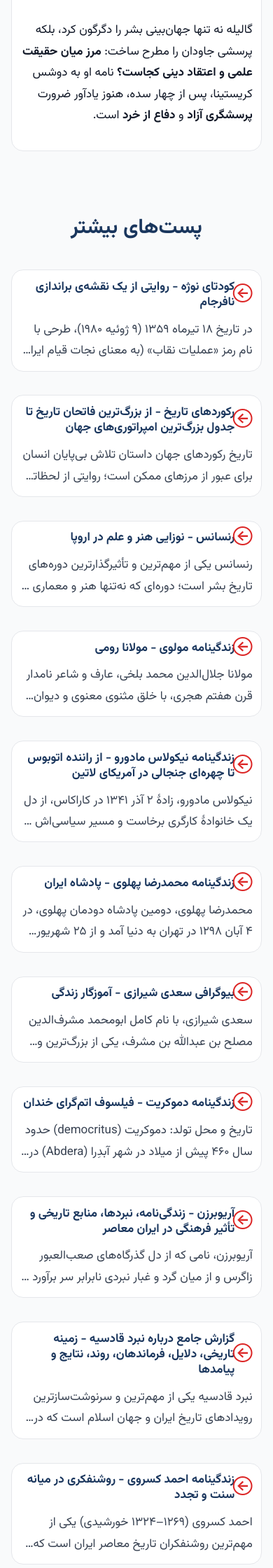
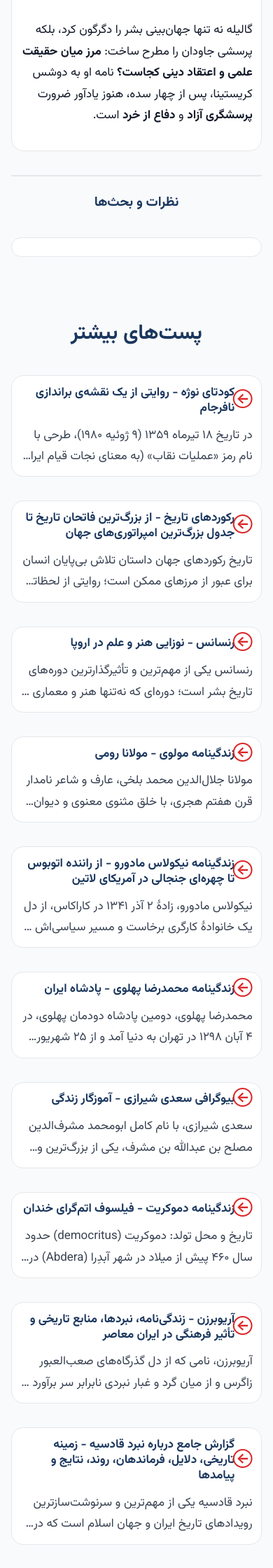
Before and after one commit to darkblog/darkblog.github.io, a Jekyll site: the page built from _posts/2025-7-5-68.md, in a window 390 px wide. Shown: the part 2635-4875 px from the top of the page at 70% size. Built offline with Jekyll 4.4.1, drawn with Linux system fonts in a browser that asks for light colours; comment, search, counter and statistics services are not loaded.

Commit message:
Update post.html

```diff
--- a/_layouts/post.html
+++ b/_layouts/post.html
@@ -478,6 +478,65 @@
             background-color: var(--color-bg);
         }
 
+        .comments-section {
+            margin-top: var(--spacing-xxl);
+            padding-top: var(--spacing-xl);
+            border-top: 2px solid var(--color-border);
+        }
+
+        .comments-title {
+            font-size: var(--font-size-2xl);
+            font-weight: 700;
+            color: var(--color-primary);
+            margin-bottom: var(--spacing-lg);
+            text-align: center;
+        }
+
+        .giscus-wrapper {
+            margin: var(--spacing-lg) 0;
+            background: var(--color-surface);
+            border-radius: var(--radius-lg);
+            padding: var(--spacing-lg);
+            border: 1px solid var(--color-border);
+        }
+
+        .giscus-wrapper .gsc-header {
+            padding: var(--spacing-md);
+            border-bottom: 1px solid var(--color-border);
+            margin-bottom: var(--spacing-md);
+        }
+
+        .giscus-wrapper .gsc-comments {
+            direction: rtl;
+            font-family: 'Vazirmatn', -apple-system, BlinkMacSystemFont, system-ui, sans-serif;
+        }
+
+        .giscus-wrapper .gsc-comment-box textarea {
+            font-family: 'Vazirmatn', -apple-system, BlinkMacSystemFont, system-ui, sans-serif;
+            text-align: right;
+            direction: rtl;
+        }
+
+        .giscus-noscript {
+            background: #fff3cd;
+            border: 1px solid #ffeaa7;
+            padding: var(--spacing-md);
+            border-radius: var(--radius-md);
+            text-align: center;
+            margin: var(--spacing-lg) 0;
+            font-size: var(--font-size-base);
+        }
+
+        .giscus-noscript a {
+            color: var(--color-accent);
+            text-decoration: none;
+            font-weight: 600;
+        }
+
+        .giscus-noscript a:hover {
+            text-decoration: underline;
+        }
+
         .more-posts {
             margin-top: var(--spacing-xxl);
         }
@@ -600,6 +659,19 @@
                 font-size: 0.9rem;
             }
 
+            .comments-section {
+                margin-top: var(--spacing-xl);
+                padding-top: var(--spacing-lg);
+            }
+
+            .comments-title {
+                font-size: var(--font-size-xl);
+            }
+
+            .giscus-wrapper {
+                padding: var(--spacing-md);
+            }
+
             .post-card {
                 padding: var(--spacing-md);
             }
@@ -646,6 +718,19 @@
             .article-content table td {
                 padding: 0.5rem;
                 font-size: 0.85rem;
+            }
+
+            .comments-section {
+                margin-top: var(--spacing-lg);
+                padding-top: var(--spacing-md);
+            }
+
+            .comments-title {
+                font-size: var(--font-size-lg);
+            }
+
+            .giscus-wrapper {
+                padding: var(--spacing-sm);
             }
 
             .post-card {
@@ -710,6 +795,10 @@
                 border: 1px solid #000000;
             }
 
+            .comments-section {
+                display: none;
+            }
+
             footer {
                 background: none;
             }
@@ -762,6 +851,34 @@
                     </div>
                 </article>
 
+                <div class="comments-section">
+                    <h2 class="comments-title">نظرات و بحث‌ها</h2>
+                    <div class="giscus-wrapper">
+                        <script src="https://giscus.app/client.js"
+                                data-repo="darkblog/darkblog.github.io"
+                                data-repo-id="MDEwOlJlcG9zaXRvcnkzNjUzNzE2NTI="
+                                data-category="Q&A"
+                                data-category-id="DIC_kwDOFcchBM4Ct4Fa"
+                                data-mapping="pathname"
+                                data-strict="0"
+                                data-reactions-enabled="1"
+                                data-emit-metadata="0"
+                                data-input-position="top"
+                                data-theme="preferred_color_scheme"
+                                data-lang="fa"
+                                data-loading="lazy"
+                                crossorigin="anonymous"
+                                async>
+                        </script>
+                        <noscript>
+                            <div class="giscus-noscript">
+                                <p>برای مشاهده و ثبت نظر، باید جاوااسکریپت را فعال کنید.</p>
+                                <p>همچنین می‌توانید در <a href="https://github.com/darkblog/darkblog.github.io/discussions" target="_blank" rel="noopener">صفحه Discussions گیت‌هاب</a> مشارکت کنید.</p>
+                            </div>
+                        </noscript>
+                    </div>
+                </div>
+
                 <div class="more-posts">
                     <h2 class="more-posts-title">پست‌های بیشتر</h2>
                     <div class="posts-list">
```
